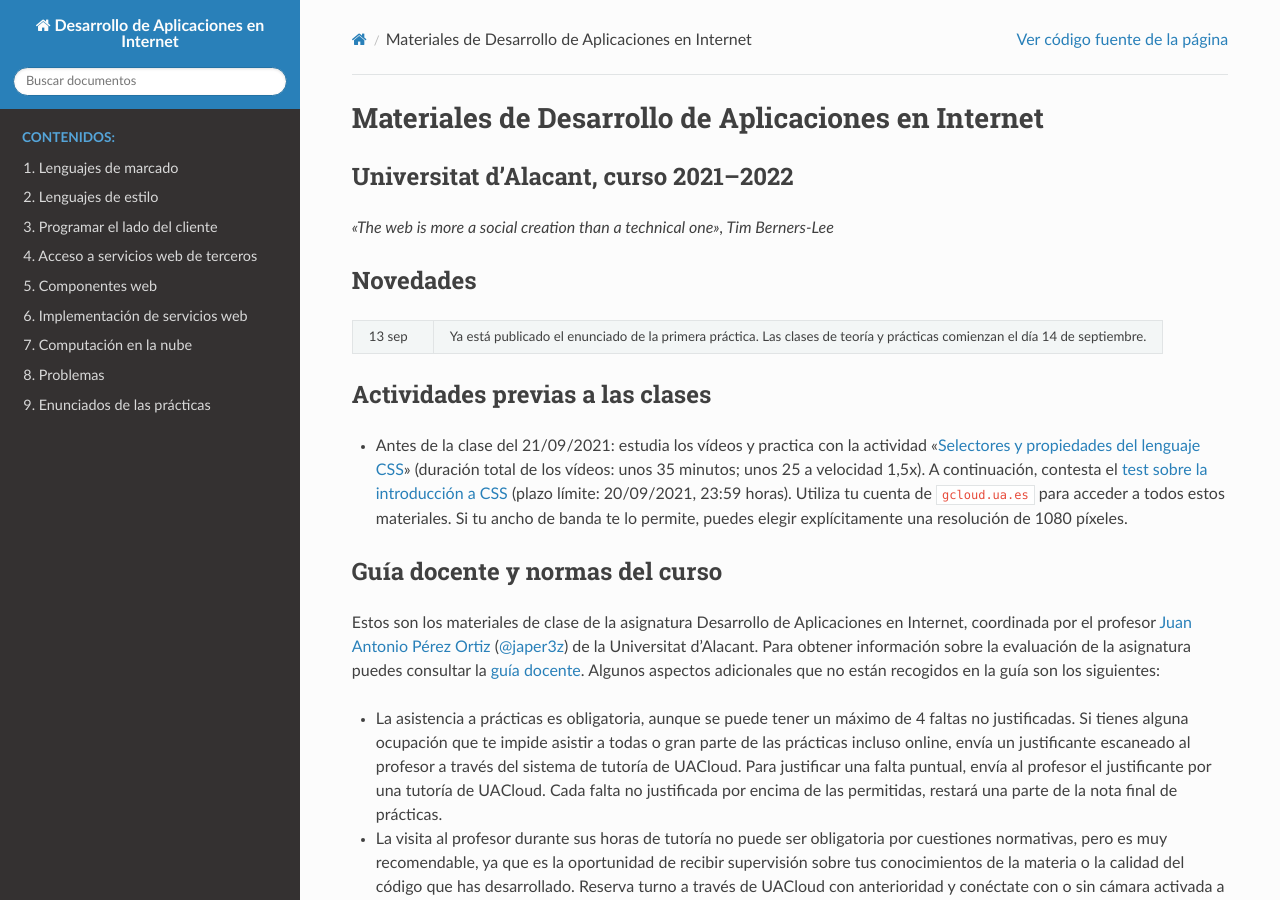
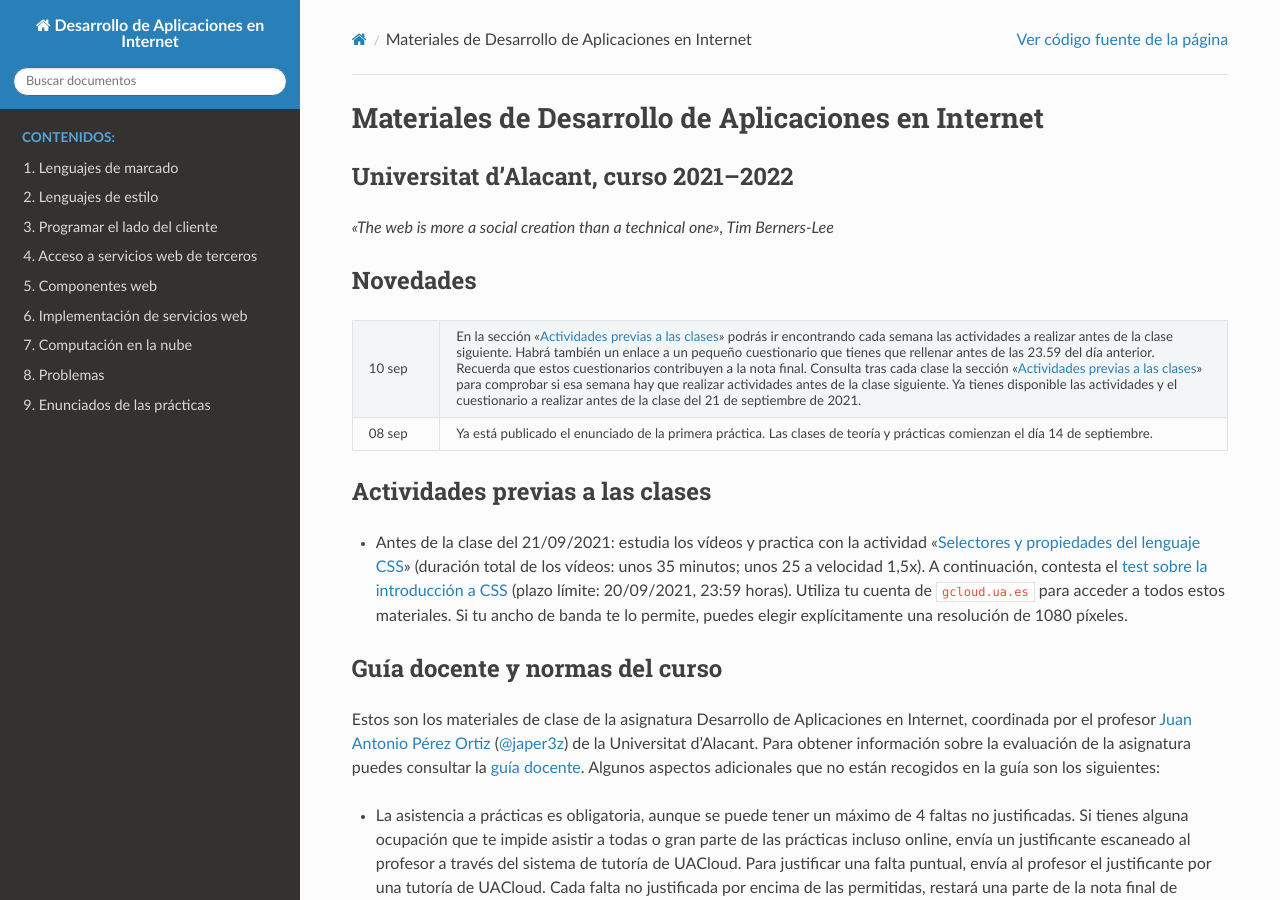
Before and after one commit to jaspock/dai2122, a Sphinx documentation site: the page built from docs/source/index.rst, in a window 1280 px wide and 900 px high. Built offline with Sphinx 7.4.7 and the Read the Docs theme 2.0.0, drawn with Linux system fonts in a browser that asks for light colours.

Commit message:
Anuncio.

```diff
--- a/docs/source/index.rst
+++ b/docs/source/index.rst
@@ -29,9 +29,10 @@ Novedades
     :header-rows: 0
     :class: tablita
 
-    * - 13 sep
+    * - 10 sep
+      - En la sección ":ref:`label-actividades`" podrás ir encontrando cada semana las actividades a realizar antes de la clase siguiente. Habrá también un enlace a un pequeño cuestionario que tienes que rellenar antes de las 23.59 del día anterior. Recuerda que estos cuestionarios contribuyen a la nota final. Consulta tras cada clase la sección ":ref:`label-actividades`" para comprobar si esa semana hay que realizar actividades antes de la clase siguiente. Ya tienes disponible las actividades y el cuestionario a realizar antes de la clase del 21 de septiembre de 2021.
+    * - 08 sep
       - Ya está publicado el enunciado de la primera práctica. Las clases de teoría y prácticas comienzan el día 14 de septiembre.
-
 
 ..    * - 11 Ene
 ..      - Ya puedes consultar en la `web del departamento`_ las notas de la práctica 4. Los apartados marcados con un asterisco cuentan la cuarta parte que los otros. El apartado opcional de autenticación supone un máximo de 2 puntos de la nota final de la práctica. Escribe al profesor para cualquier aclaración sobre tu nota. *Nota:* no dejes de leer el anuncio del día 8 de enero que aparece más abajo ya que contiene información muy importante sobre los exámenes de enero de la asignatura.
```
